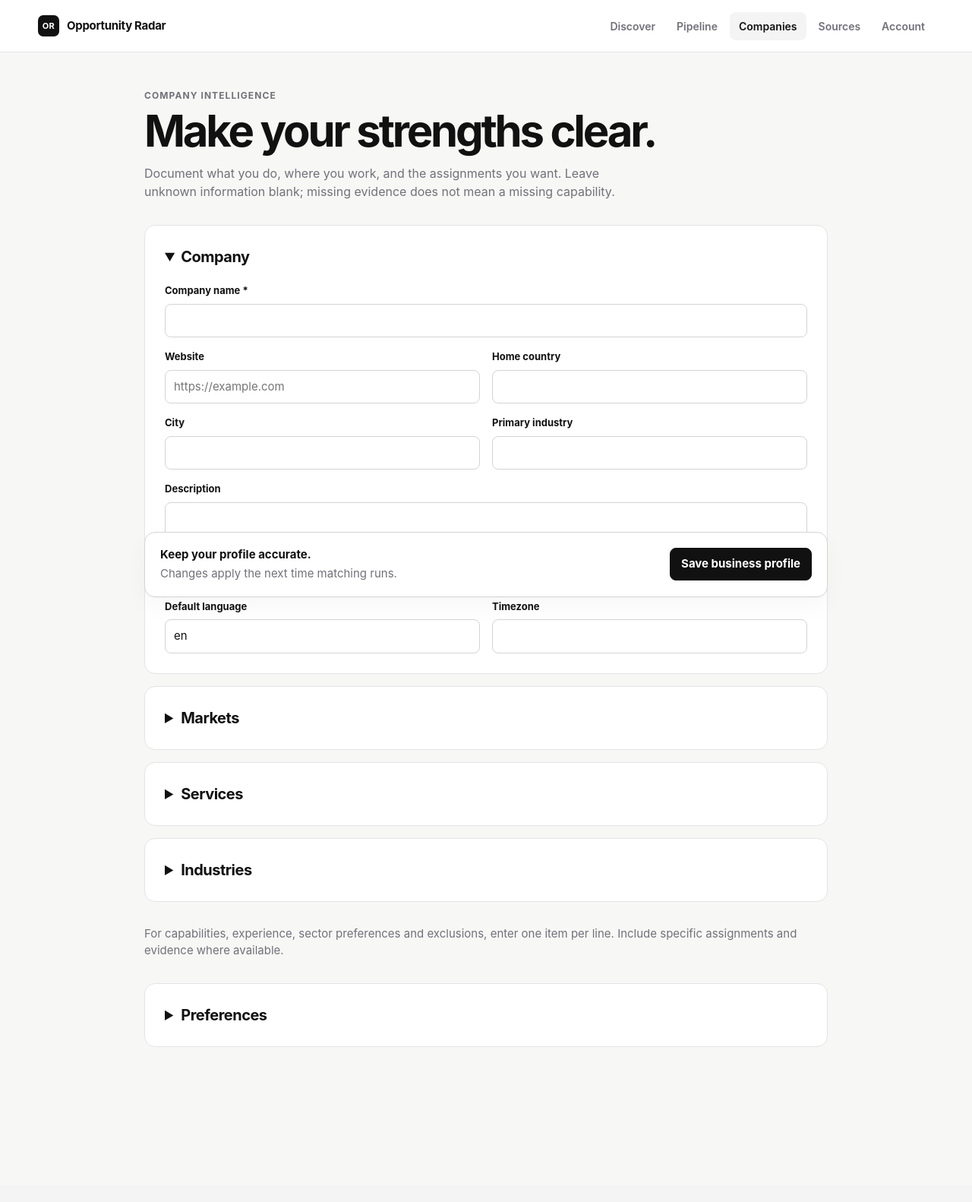
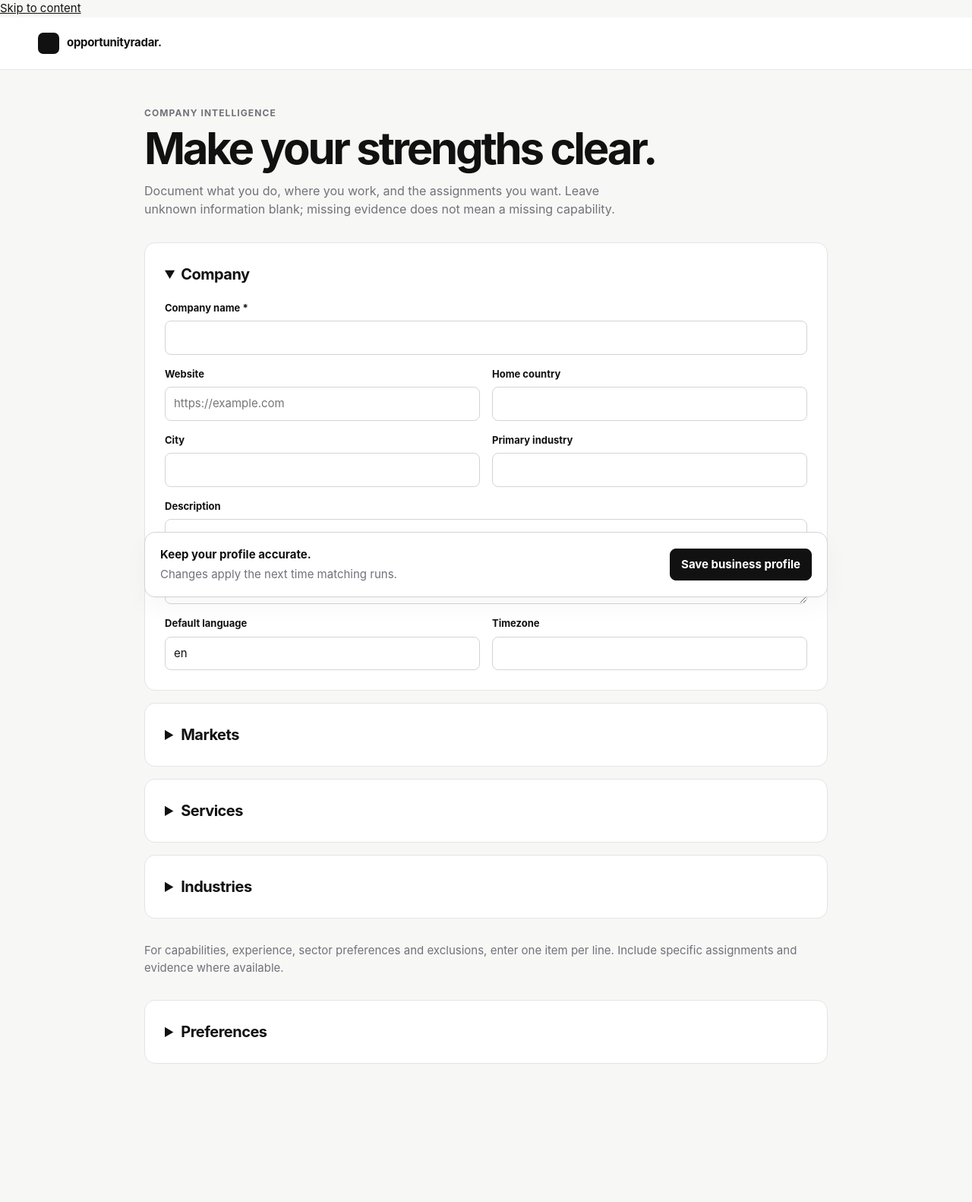
Before and after one commit to kmanzid08-hub/opportunity-radar, a Python web app: template app/templates/business_profile.html in a window 1280 px wide. Shown: the whole page at 76% size. Before the commit the page ends 1378 px from the top, so only its background shows below. Run offline with Jinja, Linux system fonts and the light colour scheme; the template is opened without the code that fills it, so the values that code supplies are empty.

Commit message:
design: use shared navigation, skip link and cached asset version

```diff
--- a/app/templates/business_profile.html
+++ b/app/templates/business_profile.html
@@ -4,23 +4,12 @@
     <meta charset="utf-8">
     <meta name="viewport" content="width=device-width, initial-scale=1">
     <title>Companies | Opportunity Radar</title>
-    <link rel="stylesheet" href="{{ url_for('static', path='/phase4.css') }}?v=2">
-    <script src="/static/beta.js" defer></script>
+    <link rel="stylesheet" href="{{ url_for('static', path='/phase4.css') }}?v=5">
+    <script src="/static/beta.js?v=5" defer></script>
 </head>
 <body>
-    <header class="app-header">
-        <div class="app-header-inner">
-            <a href="/" class="brand"><span class="brand-mark">OR</span><span>Opportunity Radar</span></a>
-            <nav class="main-nav" aria-label="Primary navigation">
-                <a href="/" class="nav-link">Discover</a>
-                <a href="/pipeline" class="nav-link">Pipeline</a>
-                <a href="/business-profile" class="nav-link active" aria-current="page">Companies</a>
-                <a href="/sources" class="nav-link">Sources</a>
-                <a href="/settings" class="nav-link">Account</a>
-            </nav>
-        </div>
-    </header>
-    <main class="page-shell profile-page-shell">
+    {% include '_app_header.html' %}
+    <main id="main-content" class="page-shell profile-page-shell">
         <header class="profile-hero">
             <p class="eyebrow">Company intelligence</p>
             <h1>{{ 'Add company' if create_new else 'Make your strengths clear.' }}</h1>
```
